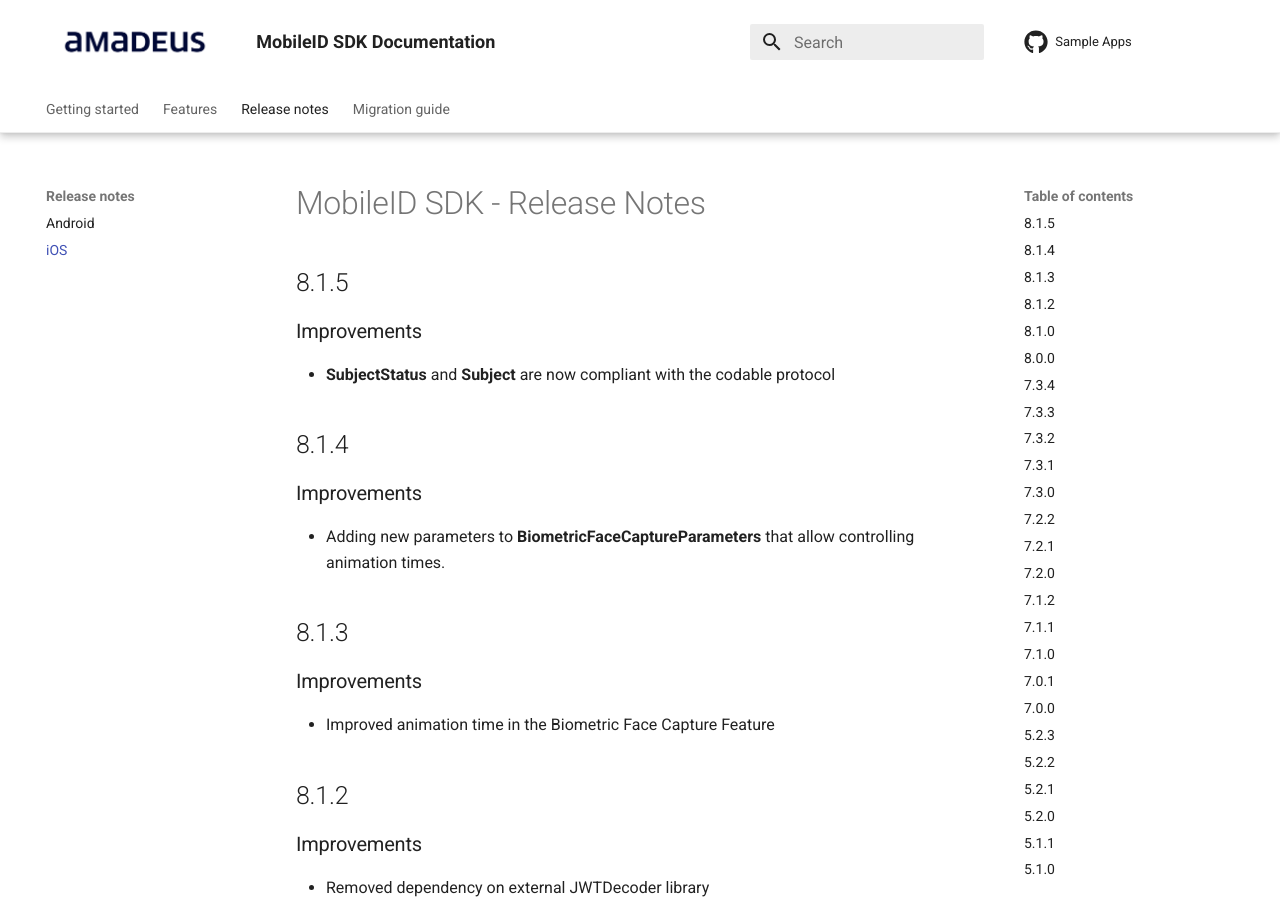
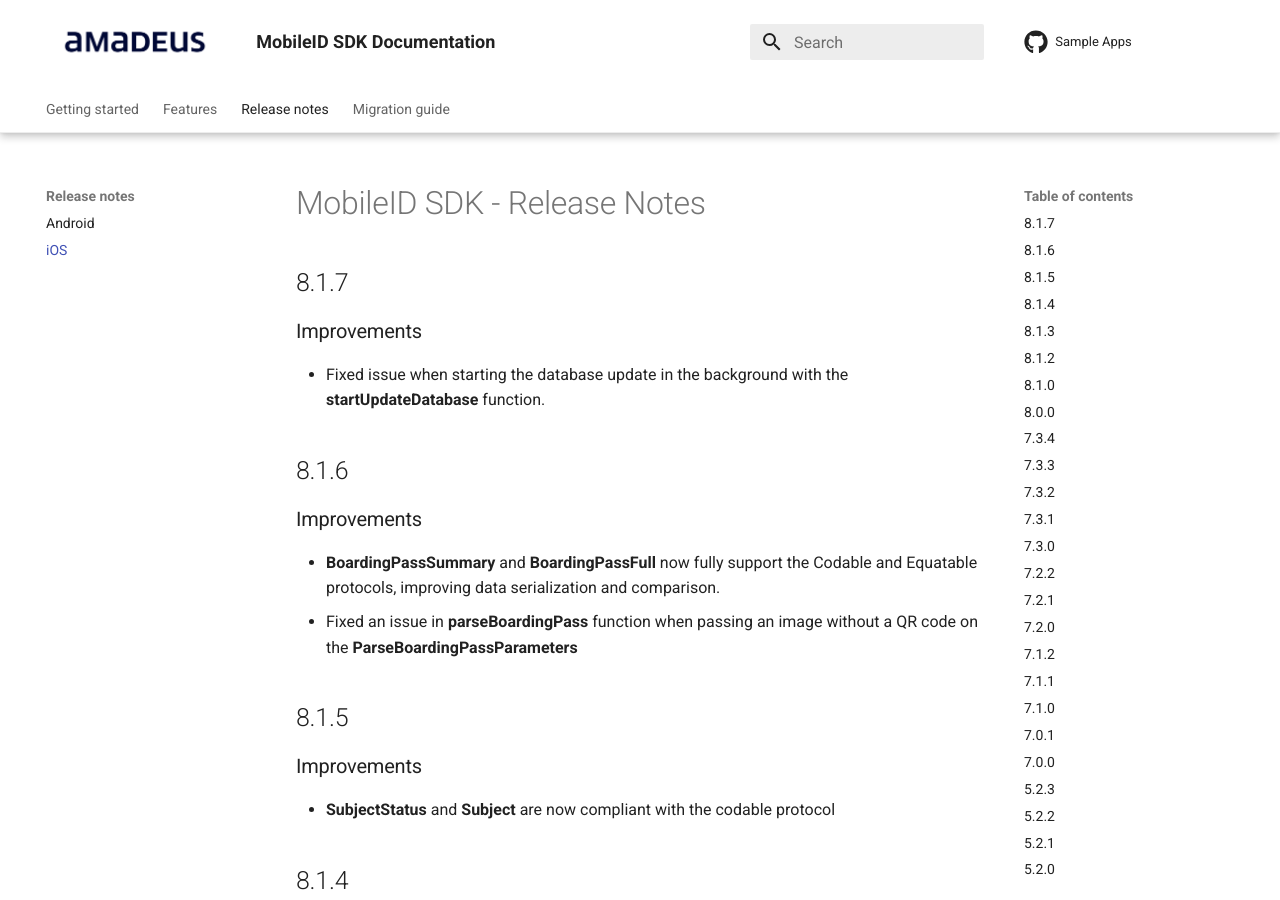
Before and after one commit to vbmobile/mobile-id-documentation, an MkDocs documentation site: the page built from docs/ReleaseNotes/ReleaseNotes_iOS.md, in a window 1280 px wide and 900 px high. Built offline with MkDocs 1.6.1 and Material for MkDocs 9.7.7, drawn with Linux system fonts in a browser that asks for light colours; the version menu is left out.

Commit message:
Documentation for version 8.1.6 and 8.1.7

```diff
--- a/docs/ReleaseNotes/ReleaseNotes_iOS.md
+++ b/docs/ReleaseNotes/ReleaseNotes_iOS.md
@@ -1,4 +1,17 @@
 # MobileID SDK - Release Notes
+
+## 8.1.7
+
+### Improvements
+
+- Fixed issue when starting the database update in the background with the **startUpdateDatabase** function.
+
+## 8.1.6
+
+### Improvements
+
+- **BoardingPassSummary** and **BoardingPassFull** now fully support the Codable and Equatable protocols, improving data serialization and comparison.
+- Fixed an issue in **parseBoardingPass** function when passing an image without a QR code on the  **ParseBoardingPassParameters**
 
 ## 8.1.5
 
```
Also changed, not shown: docs/Features/BoardingPass/BoardingPass_Index.md (+15 -7 lines).
